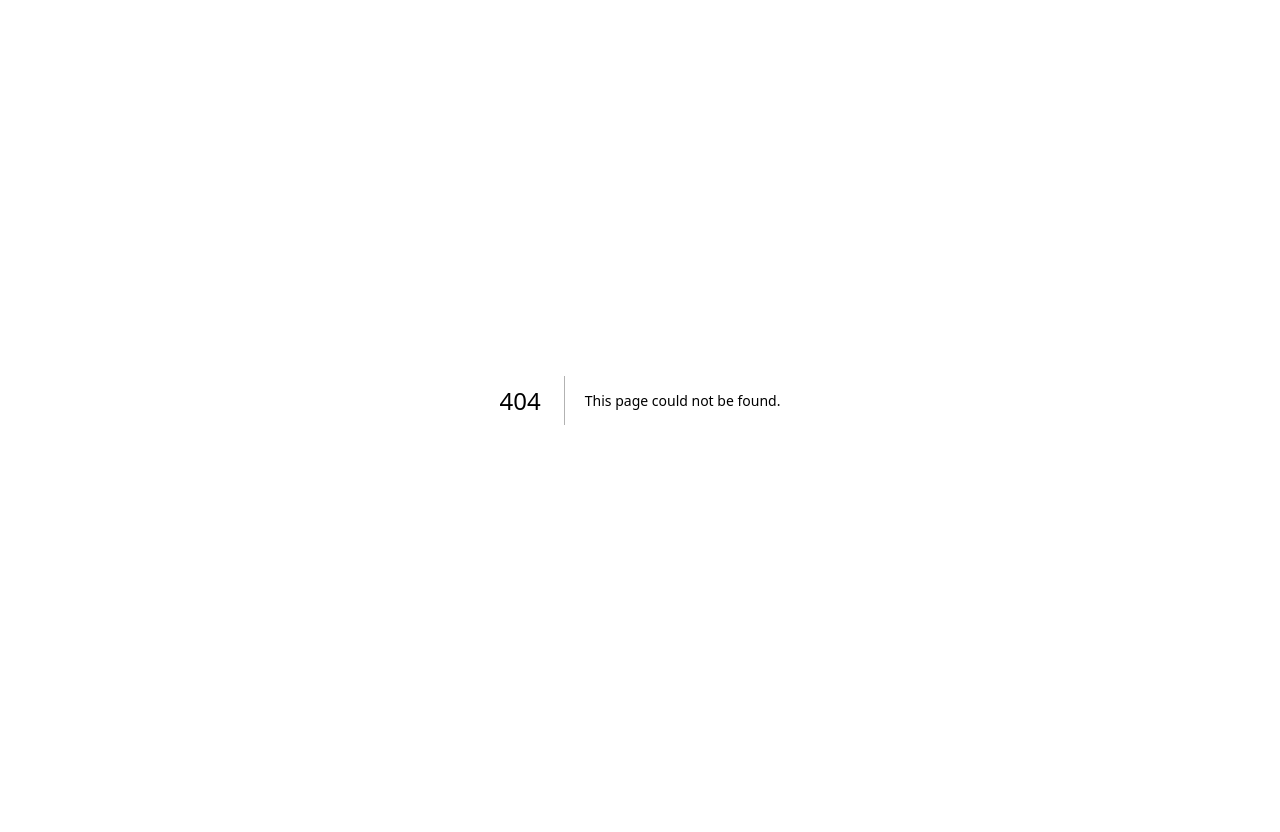
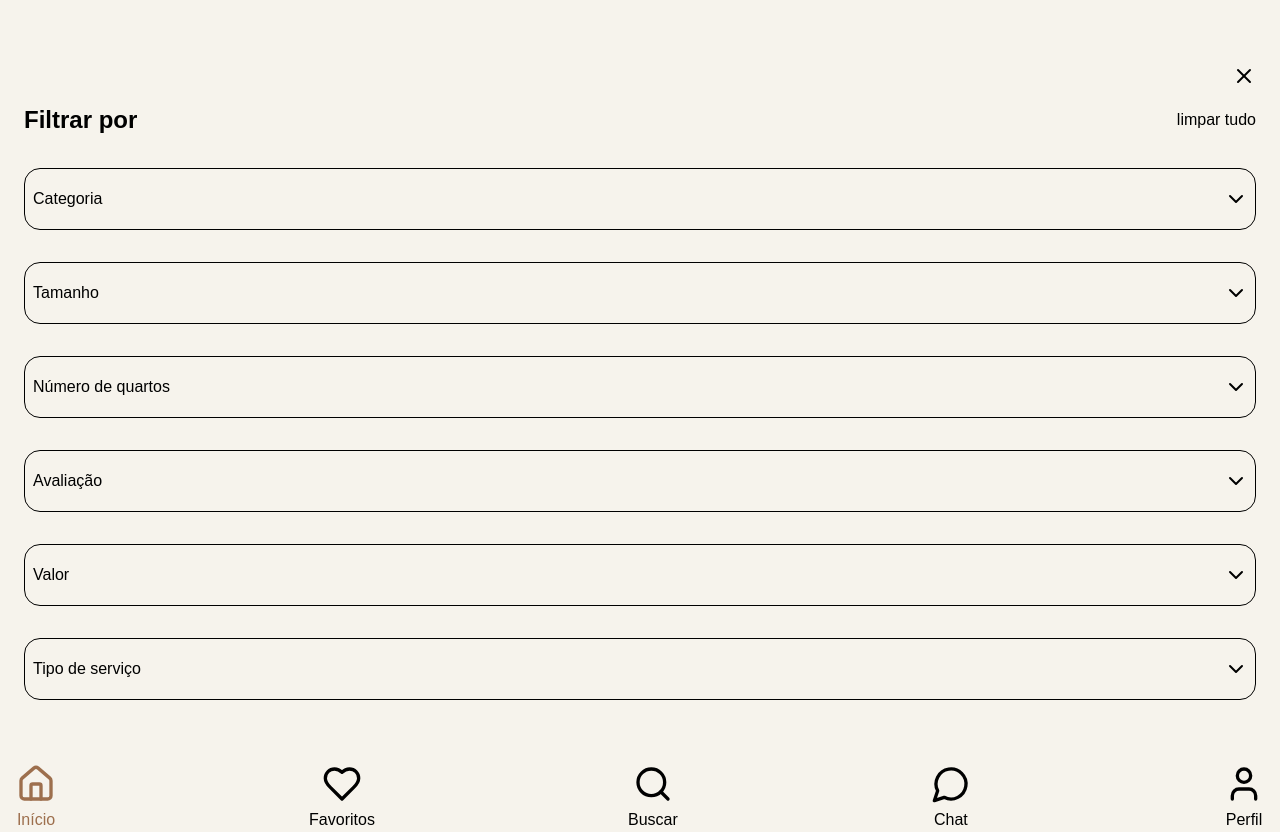
Before and after one commit to murilob03/imobarea-cs, a Next.js app: page /usuario/busca/filtro in a window 1280 px wide. Before the commit this address had no page. Before the commit the page ends 800 px from the top, so only its background shows below. Built offline with nearby package versions, Linux system fonts and the light colour scheme.

Commit message:
modificacoes no footer e dropdownfield para criar tela de filtragem de busca

```diff
--- /dev/null
+++ b/src/app/usuario/busca/filtro/page.tsx
@@ -0,0 +1,59 @@
+'use client'
+
+import { LuX } from "react-icons/lu";
+import DropdownField from "@/components/DropdownField";
+import Footer from "@/components/Footer";
+
+export default function Filter() {
+
+    return (
+        <div className="flex h-screen flex-col items-center bg-bege">
+            <div className="p-[64px_24px] flex flex-col w-full justify-between">
+                <div className="flex justify-end w-full mb-[16px]">
+                    <LuX size={24} className=""/>
+                </div>
+                <div className="flex justify-between items-center w-full">
+                    <h1 className="text-2xl font-bold">
+                        Filtrar por
+                    </h1>
+                    <h1 className="text-base">
+                        limpar tudo
+                    </h1>
+                </div>
+                <div className="mt-[32px] flex flex-col gap-[32px]">
+                    <DropdownField
+                        name="categoria"
+                        options={["Apartamento", "Casas", "Comercial"]}
+                        placeholder="Categoria"
+                    />
+                    <DropdownField
+                        name="tamanho"
+                        options={["100m²-", " 100m² a 300m²", "300m²+"]}
+                        placeholder="Tamanho"
+                    />
+                    <DropdownField
+                        name="numero"
+                        options={[1, 2, 3, 4]}
+                        placeholder="Número de quartos"
+                    />
+                    <DropdownField
+                        name="avaliacao"
+                        options={["3.0-", " 3.0 a 4.0", "4.0+"]}
+                        placeholder="Avaliação"
+                    />
+                    <DropdownField
+                        name="valor"
+                        options={["R$300,000-", "R$300,000 a R$1,000,000", "R$1,000,000+"]}
+                        placeholder="Valor"
+                    />
+                    <DropdownField
+                        name="tipoServico"
+                        options={["Agente Imobiliário","Corretora de Imóveis"]}
+                        placeholder="Tipo de serviço"
+                    />
+                </div>
+            </div>
+            <Footer/>
+        </div>
+    )
+}
--- a/src/components/DropdownField.tsx
+++ b/src/components/DropdownField.tsx
@@ -4,7 +4,7 @@ import { ChevronDown } from "lucide-react"; // Importando o ícone de seta para
 interface DropdownFieldProps {
   label?: string;
   name: string;
-  options: number[]; // Lista de opções como números (ex: 1, 2, 3, etc)
+  options: (string | number)[]; // Lista de opções pode conter strings ou números
   required?: boolean;
   className?: string; // Permitir estilos personalizados
   placeholder?: string; // Placeholder dinâmico
@@ -18,10 +18,12 @@ export default function DropdownField({
   className = "",
   placeholder = "Selecione uma opção", // Valor padrão para o placeholder
 }: DropdownFieldProps) {
-  const [selectedValue, setSelectedValue] = useState<number | null>(null);
+  const [selectedValue, setSelectedValue] = useState<string | number | null>(null);
 
   const handleChange = (event: React.ChangeEvent<HTMLSelectElement>) => {
-    setSelectedValue(Number(event.target.value));
+    const value = event.target.value;
+    // Verificar se o valor pode ser convertido para número ou manter como string
+    setSelectedValue(isNaN(Number(value)) ? value : Number(value));
   };
 
   return (
@@ -39,7 +41,7 @@ export default function DropdownField({
             {placeholder} {/* Usando o placeholder dinâmico */}
           </option>
           {options.map((option) => (
-            <option key={option} value={option}>
+            <option key={option.toString()} value={option}>
               {option}
             </option>
           ))}
--- a/src/components/Footer.tsx
+++ b/src/components/Footer.tsx
@@ -5,7 +5,7 @@ const Footer = () => {
   const [active, setActive] = useState('Início') // Estado para rastrear a tela ativa
 
   return (
-    <div className="flex justify-between items-center w-full h-[67px] px-4 mt-auto">
+    <div className="flex justify-between items-center w-full h-[67px] px-4 mt-auto mb-[32px]">
       {/* Início */}
       <a
         href="/usuario/inicio"
```
Also changed, not shown: src/app/usuario/busca/page.tsx (added).
